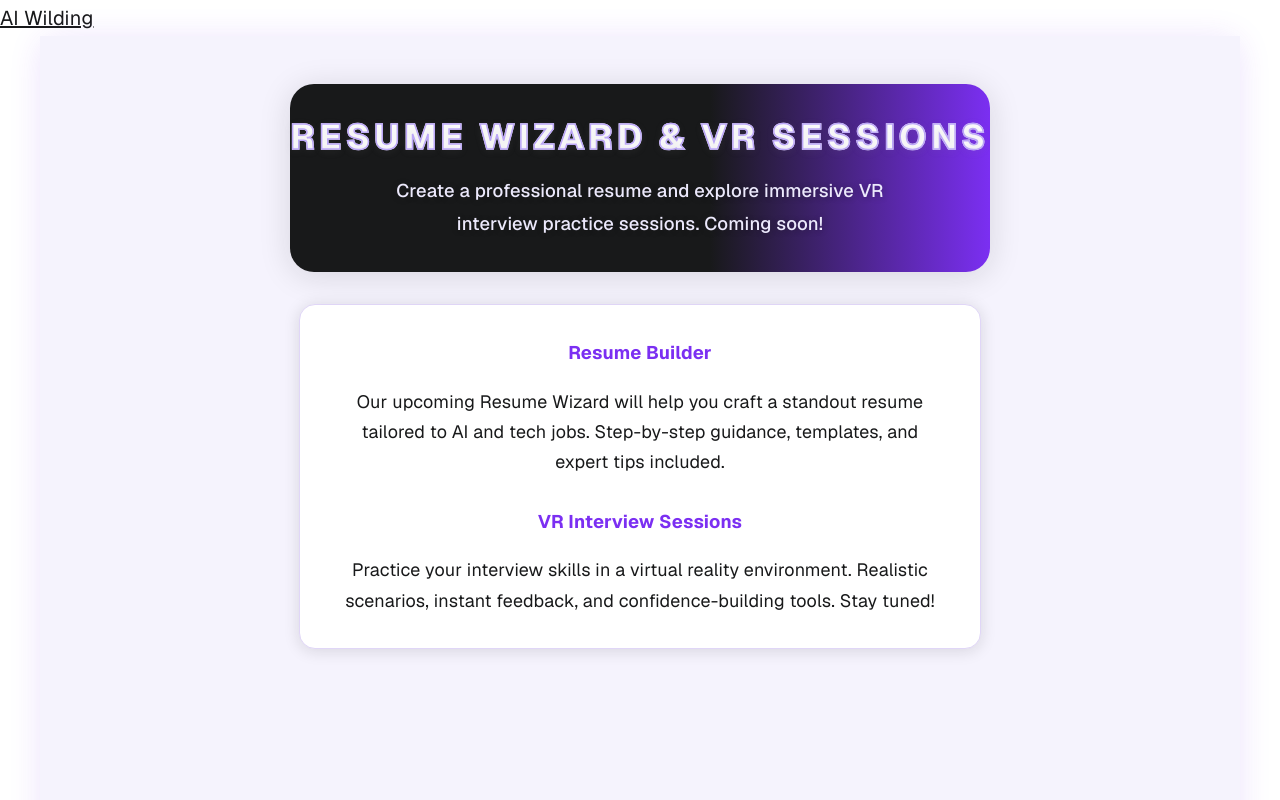
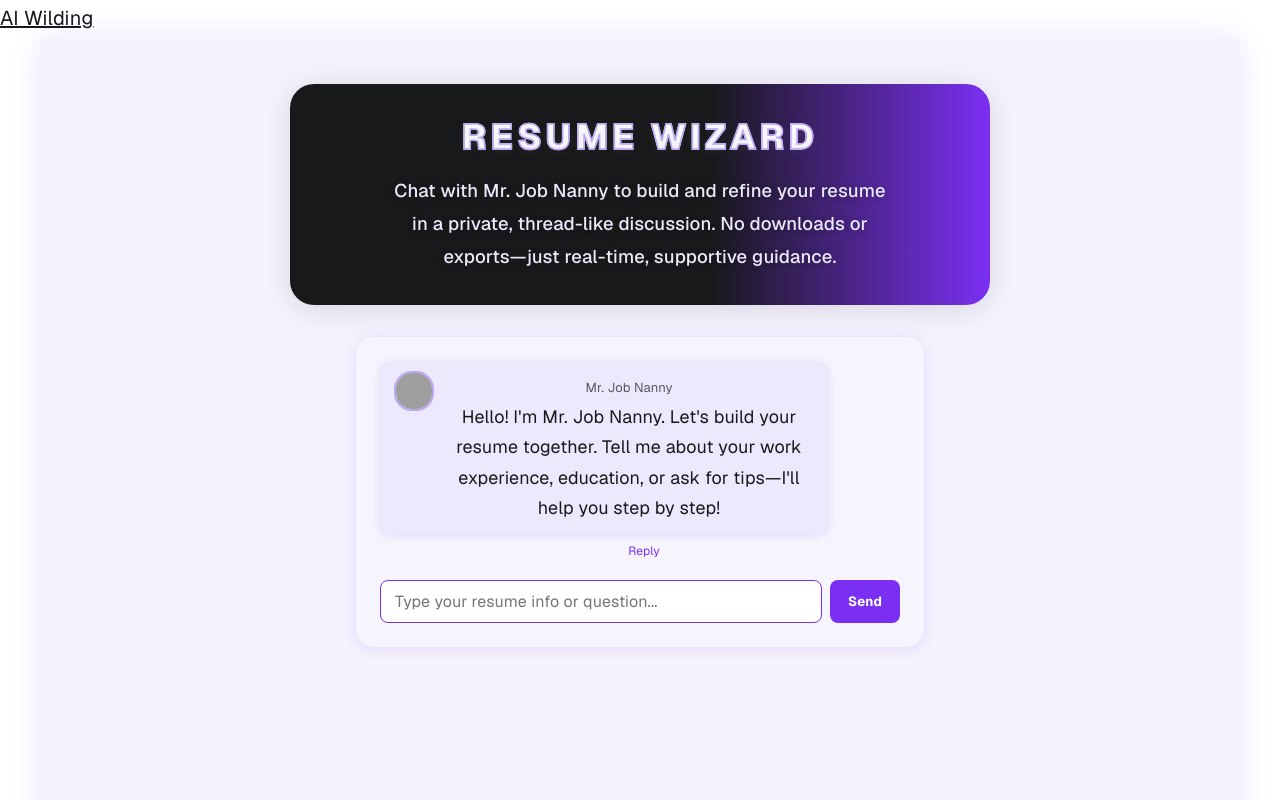
Before and after one commit to Shellzonit/auralis-sanctuary-, a Next.js app: page /resume-wizard in a window 1280 px wide. Shown: the top 800 px of the page. Built offline with nearby package versions, Linux system fonts and the light colour scheme; grey boxes are pictures that could not be loaded.

Commit message:
Add dedicated Mr. Nanny resume chat to Resume Wizard page

```diff
--- a/app/resume-wizard/page.tsx
+++ b/app/resume-wizard/page.tsx
@@ -1,29 +1,19 @@
 "use client";
 
-import Link from "next/link";
+
+import MrNannyResumeChat from "../../components/MrNannyResumeChat";
 
 export default function ResumeWizardPage() {
   return (
     <main style={{ minHeight: '100vh', background: '#f5f3fd', display: 'flex', flexDirection: 'column', alignItems: 'center', padding: '0 1rem' }}>
       <section style={{ width: '100%', maxWidth: 700, margin: '3rem auto 2rem auto', background: 'linear-gradient(90deg, #18191a 0%, #18191a 60%, #7b2ff2 100%)', borderRadius: 24, boxShadow: '0 4px 32px #18191a22', padding: '2rem 0', display: 'flex', flexDirection: 'column', alignItems: 'center', justifyContent: 'center', position: 'relative' }}>
-        <h1 style={{ color: 'rgba(255,255,255,0.97)', fontSize: '2.2rem', fontWeight: 800, fontFamily: 'Playfair Display, Georgia, serif', letterSpacing: '0.12em', textTransform: 'uppercase', textAlign: 'center', margin: 0, width: '100%', position: 'relative', zIndex: 2, textShadow: '0 2px 8px #8882', WebkitTextStroke: '1.5px #bba6f7', filter: 'none', background: 'linear-gradient(180deg, #fff 60%, #e0d6f7 100%)', WebkitBackgroundClip: 'text', WebkitTextFillColor: 'transparent', backgroundClip: 'text', lineHeight: 1.18, paddingBottom: '0.18em' }}>Resume Wizard & VR Sessions</h1>
+        <h1 style={{ color: 'rgba(255,255,255,0.97)', fontSize: '2.2rem', fontWeight: 800, fontFamily: 'Playfair Display, Georgia, serif', letterSpacing: '0.12em', textTransform: 'uppercase', textAlign: 'center', margin: 0, width: '100%', position: 'relative', zIndex: 2, textShadow: '0 2px 8px #8882', WebkitTextStroke: '1.5px #bba6f7', filter: 'none', background: 'linear-gradient(180deg, #fff 60%, #e0d6f7 100%)', WebkitBackgroundClip: 'text', WebkitTextFillColor: 'transparent', backgroundClip: 'text', lineHeight: 1.18, paddingBottom: '0.18em' }}>Resume Wizard</h1>
         <div style={{ color: '#ece9fc', fontSize: '1.15rem', fontWeight: 500, marginTop: 10, textAlign: 'center', maxWidth: 500, textShadow: '0 1px 6px #18191a55' }}>
-          Create a professional resume and explore immersive VR interview practice sessions. Coming soon!
+          Chat with Mr. Job Nanny to build and refine your resume in a private, thread-like discussion. No downloads or exports—just real-time, supportive guidance.
         </div>
       </section>
-      <section style={{ background: '#fff', borderRadius: 16, padding: '32px 40px', maxWidth: 600, margin: '0 auto 48px auto', boxShadow: '0 2px 16px #18191a22', color: '#18191a', textAlign: 'center', fontSize: '1.12rem', lineHeight: 1.7, border: '1.5px solid #e0d6f7' }}>
-        <div style={{ marginBottom: 18 }}>
-          <strong style={{ color: '#7b2ff2', fontSize: '1.15rem' }}>Resume Builder</strong>
-        </div>
-        <div style={{ marginBottom: 28 }}>
-          Our upcoming Resume Wizard will help you craft a standout resume tailored to AI and tech jobs. Step-by-step guidance, templates, and expert tips included.
-        </div>
-        <div style={{ marginBottom: 18 }}>
-          <strong style={{ color: '#7b2ff2', fontSize: '1.15rem' }}>VR Interview Sessions</strong>
-        </div>
-        <div>
-          Practice your interview skills in a virtual reality environment. Realistic scenarios, instant feedback, and confidence-building tools. Stay tuned!
-        </div>
+      <section style={{ width: '100%', maxWidth: 900, margin: '0 auto 48px auto', background: 'none', boxShadow: 'none', color: '#18191a', textAlign: 'center', fontSize: '1.12rem', lineHeight: 1.7, border: 'none' }}>
+        <MrNannyResumeChat />
       </section>
     </main>
   );
--- /dev/null
+++ b/components/MrNannyResumeChat.tsx
@@ -0,0 +1,94 @@
+import React, { useState, useRef } from "react";
+
+const MR_NANNY_AVATAR = "/Mr Nanny.png";
+
+export default function MrNannyResumeChat() {
+  const [messages, setMessages] = useState([
+    {
+      id: 0,
+      from: "Mr. Job Nanny",
+      text: "Hello! I'm Mr. Job Nanny. Let's build your resume together. Tell me about your work experience, education, or ask for tips—I'll help you step by step!",
+      parentId: undefined,
+    },
+  ]);
+  const [input, setInput] = useState("");
+  const [replyTo, setReplyTo] = useState(null);
+  const nextId = useRef(1);
+
+  function handleSend(e) {
+    e.preventDefault();
+    if (!input.trim()) return;
+    const userMsg = {
+      id: nextId.current++,
+      from: "You",
+      text: input.trim(),
+      parentId: replyTo ?? undefined,
+    };
+    setMessages((msgs) => [...msgs, userMsg]);
+    setInput("");
+    setTimeout(() => {
+      // Simple bot reply for demo; in production, connect to AI or add logic
+      const botReply = {
+        id: nextId.current++,
+        from: "Mr. Job Nanny",
+        text: "Thanks for sharing! What else would you like to add to your resume? (e.g., skills, education, or ask for a summary)",
+        parentId: userMsg.id,
+      };
+      setMessages((msgs) => [...msgs, botReply]);
+      setReplyTo(null);
+    }, 700);
+  }
+
+  function renderMessages(parentId) {
+    return messages
+      .filter((m) => m.parentId === parentId)
+      .map((m) => (
+        <div key={m.id} style={{ marginLeft: parentId !== undefined ? 32 : 0, marginBottom: 10 }}>
+          <div style={{
+            display: 'flex',
+            alignItems: 'flex-start',
+            gap: 10,
+            background: m.from === "Mr. Job Nanny" ? "#ece9fc" : "#fff",
+            color: m.from === "Mr. Job Nanny" ? "#7b2ff2" : "#18191a",
+            borderRadius: 10,
+            padding: '10px 14px',
+            boxShadow: '0 2px 8px #7b2ff222',
+            maxWidth: 420,
+            fontWeight: m.from === "Mr. Job Nanny" ? 700 : 400,
+          }}>
+            {m.from === "Mr. Job Nanny" && (
+              <img src={MR_NANNY_AVATAR} alt="Mr. Nanny" width={36} height={36} style={{ borderRadius: 18, border: '2px solid #bba6f7', background: '#fff' }} />
+            )}
+            <div>
+              <span style={{ fontSize: 13, opacity: 0.7 }}>{m.from}</span><br />
+              {m.text}
+            </div>
+          </div>
+          <button onClick={() => setReplyTo(m.id)} style={{ marginLeft: 8, fontSize: 12, color: '#7b2ff2', background: 'none', border: 'none', cursor: 'pointer' }}>Reply</button>
+          {renderMessages(m.id)}
+        </div>
+      ));
+  }
+
+  return (
+    <section style={{ maxWidth: 520, width: '100%', background: 'rgba(255,255,255,0.13)', borderRadius: 18, padding: 24, boxShadow: '0 2px 16px #7b2ff222', margin: '0 auto' }}>
+      <div style={{ minHeight: 180, marginBottom: 16 }}>
+        {renderMessages(undefined)}
+      </div>
+      <form onSubmit={handleSend} style={{ display: 'flex', gap: 8 }}>
+        {replyTo !== null && (
+          <span style={{ color: '#7b2ff2', fontSize: 13, alignSelf: 'center' }}>
+            Replying to message #{replyTo} <button type="button" onClick={() => setReplyTo(null)} style={{ color: '#18191a', background: 'none', border: 'none', marginLeft: 4, cursor: 'pointer' }}>Cancel</button>
+          </span>
+        )}
+        <input
+          value={input}
+          onChange={(e) => setInput(e.target.value)}
+          placeholder="Type your resume info or question..."
+          style={{ flex: 1, padding: '10px 14px', borderRadius: 8, border: '1.5px solid #7b2ff2', fontSize: '1rem', background: '#fff', color: '#18191a' }}
+        />
+        <button type="submit" style={{ background: '#7b2ff2', color: '#fff', fontWeight: 700, borderRadius: 8, padding: '10px 18px', border: 'none', cursor: 'pointer' }}>Send</button>
+      </form>
+    </section>
+  );
+}
```
